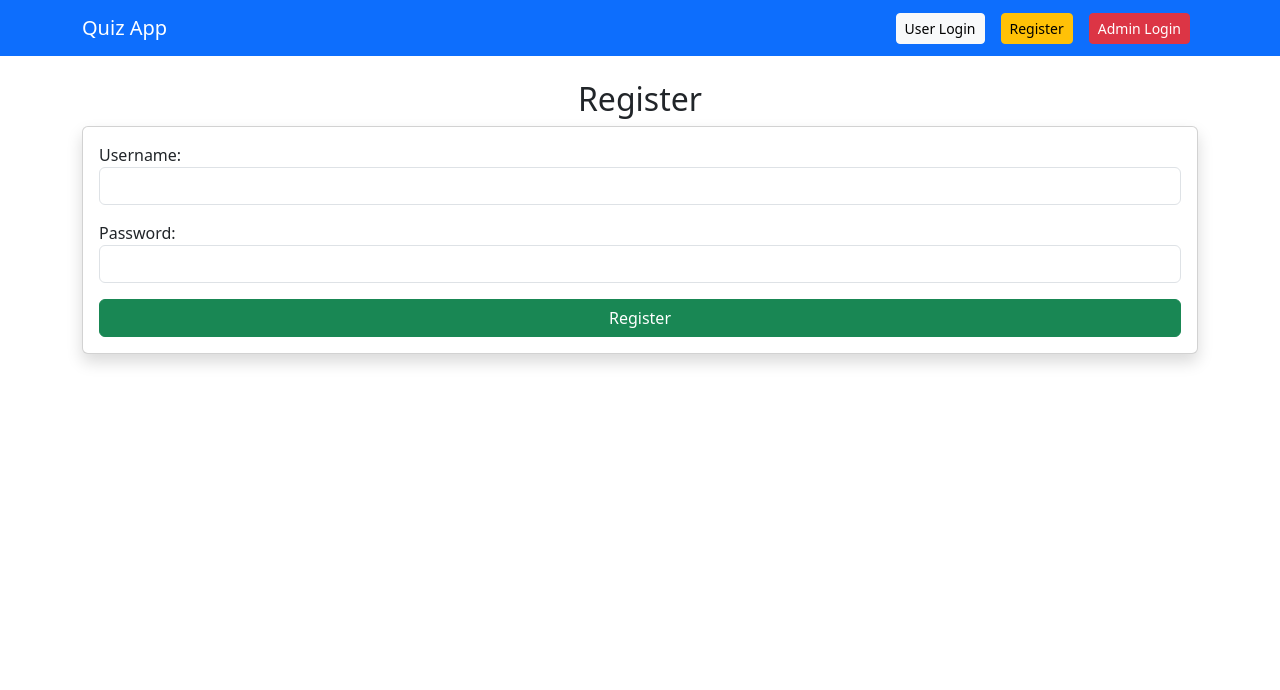
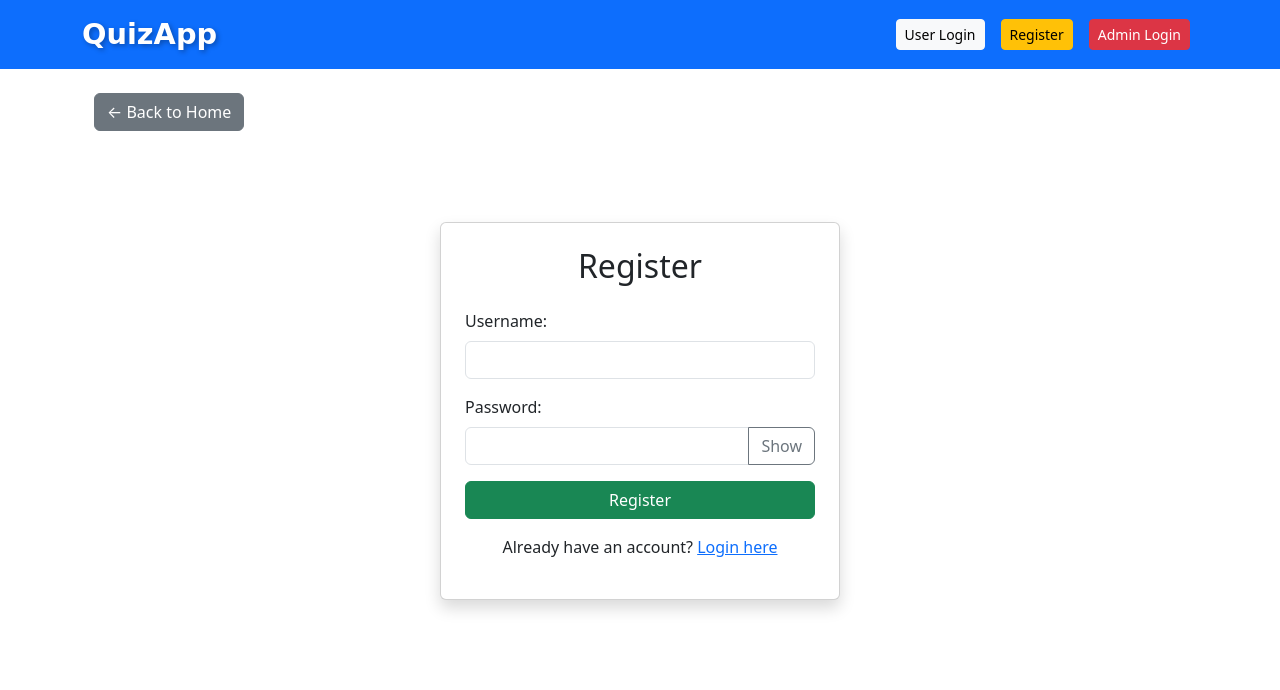
Before and after one commit to suriya911/Simple-Quiz-App, a Flask app: page /register in a window 1280 px wide. Shown: the top 690 px of the page. Run offline with Flask 3, Linux system fonts and the light colour scheme.

Commit message:
completed

```diff
--- a/app.py
+++ b/app.py
@@ -65,9 +65,11 @@ def init_db():
 # ---------------------------
 @app.route('/')
 def index():
-    if 'user_id' in session:
-        return redirect(url_for('quiz'))
-    return redirect(url_for('login'))
+    return redirect(url_for('home'))
+
+@app.route('/home')
+def home():
+    return render_template('home.html')
 
 @app.route('/register', methods=['GET', 'POST'])
 def register():
--- a/templates/base.html
+++ b/templates/base.html
@@ -7,11 +7,29 @@
   <title>Quiz App</title>
   <!-- Bootstrap CSS -->
   <link href="https://cdn.jsdelivr.net/npm/bootstrap@5.3.0/dist/css/bootstrap.min.css" rel="stylesheet">
+  <!-- Animate.css for animations -->
+  <link rel="stylesheet" href="https://cdnjs.cloudflare.com/ajax/libs/animate.css/4.1.1/animate.min.css"/>
+  <style>
+    /* Custom styling for the Quiz App logo */
+    .navbar-brand {
+      font-family: 'Comic Sans MS', cursive, sans-serif; /* You can choose any font */
+      font-size: 1.8rem;
+      font-weight: bold;
+      color: #fff !important;
+      text-shadow: 2px 2px 5px rgba(0, 0, 0, 0.3);
+      transition: color 0.3s ease;
+    }
+    .navbar-brand:hover {
+      color: #ffd700 !important;
+      text-decoration: none;
+    }
+  </style>
 </head>
 <body>
   <nav class="navbar navbar-expand-lg navbar-dark bg-primary">
     <div class="container">
-      <a class="navbar-brand" href="{{ url_for('quiz') }}">Quiz App</a>
+      <!-- Text-based logo that links back to the home page -->
+      <a class="navbar-brand" href="{{ url_for('home') }}">QuizApp</a>
       <div class="d-flex">
         {% if session.get('user_id') %}
           <a class="btn btn-light btn-sm mx-2" href="{{ url_for('logout') }}">Logout</a>
--- a/templates/register.html
+++ b/templates/register.html
@@ -1,16 +1,41 @@
 <!-- templates/register.html -->
 {% extends "base.html" %}
 {% block content %}
-<h2 class="text-center">Register</h2>
-<form method="post" class="card p-3 shadow">
-  <div class="mb-3">
-    <label>Username:</label>
-    <input type="text" name="username" class="form-control" required>
+<!-- Back to Home button outside the card -->
+<div class="container mt-4">
+  <a href="{{ url_for('home') }}" class="btn btn-secondary">← Back to Home</a>
+</div>
+
+<div class="container d-flex align-items-center justify-content-center" style="min-height: 70vh;">
+  <div class="card shadow p-4" style="max-width: 400px; width: 100%;">
+    <h2 class="card-title text-center mb-4">Register</h2>
+    <form method="post">
+      <div class="mb-3">
+        <label for="reg_username" class="form-label">Username:</label>
+        <input type="text" name="username" id="reg_username" class="form-control" required>
+      </div>
+      <div class="mb-3">
+        <label for="reg_password" class="form-label">Password:</label>
+        <div class="input-group">
+          <input type="password" name="password" id="reg_password" class="form-control" required>
+          <button class="btn btn-outline-secondary" type="button" id="togglePasswordReg">Show</button>
+        </div>
+      </div>
+      <button type="submit" class="btn btn-success w-100">Register</button>
+    </form>
+    <div class="text-center mt-3">
+      <p>Already have an account? <a href="{{ url_for('login') }}">Login here</a></p>
+    </div>
   </div>
-  <div class="mb-3">
-    <label>Password:</label>
-    <input type="password" name="password" class="form-control" required>
-  </div>
-  <button type="submit" class="btn btn-success w-100">Register</button>
-</form>
+</div>
+
+<script>
+  const togglePasswordReg = document.querySelector('#togglePasswordReg');
+  const passwordReg = document.querySelector('#reg_password');
+  togglePasswordReg.addEventListener('click', function () {
+    const type = passwordReg.getAttribute('type') === 'password' ? 'text' : 'password';
+    passwordReg.setAttribute('type', type);
+    this.textContent = type === 'password' ? 'Show' : 'Hide';
+  });
+</script>
 {% endblock %}
```
Also changed, not shown: requirements.txt (added, +15 -0 lines), templates/admin.html (+8 -16 lines), templates/admin_login.html (+31 -9 lines), templates/home.html (added, +15 -0 lines), templates/login.html (+36 -11 lines), templates/manage_questions.html (+9 -4 lines), templates/view_results.html (+32 -10 lines), instance/session.db, quiz.db.
